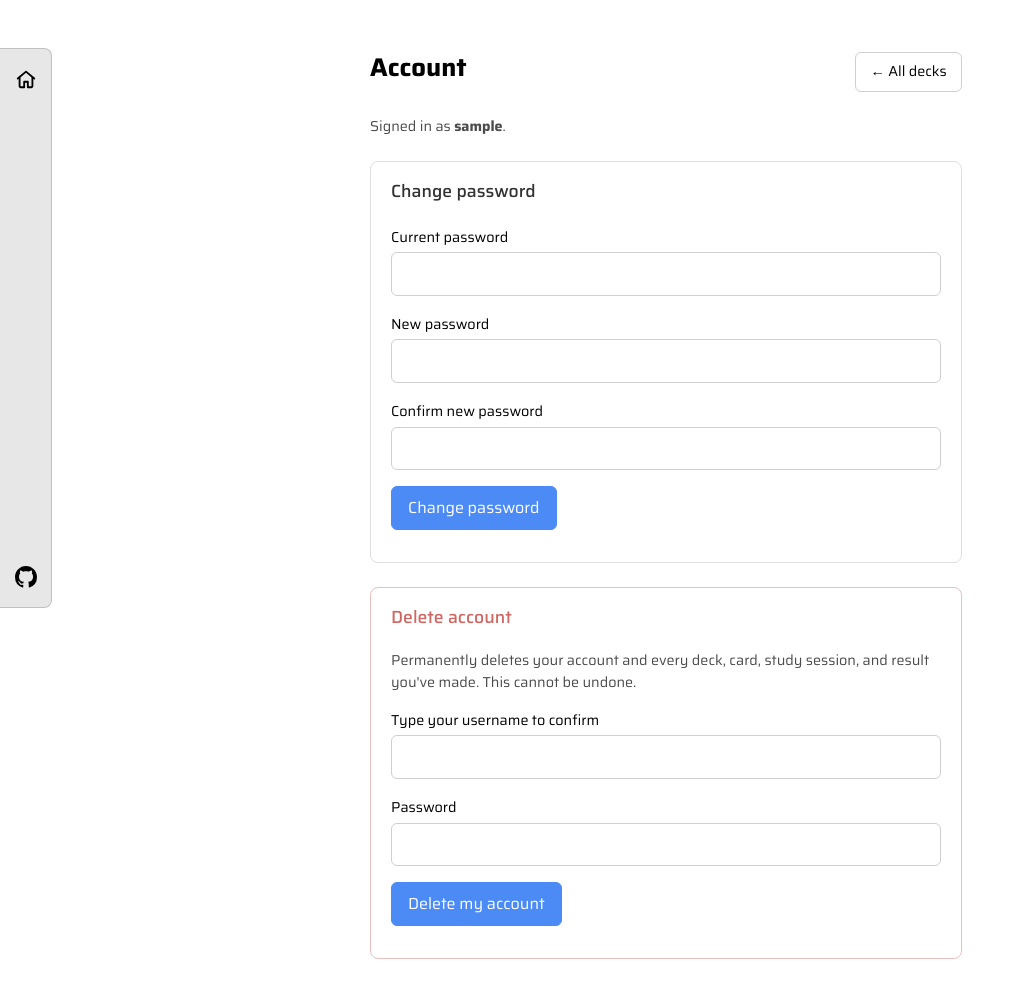
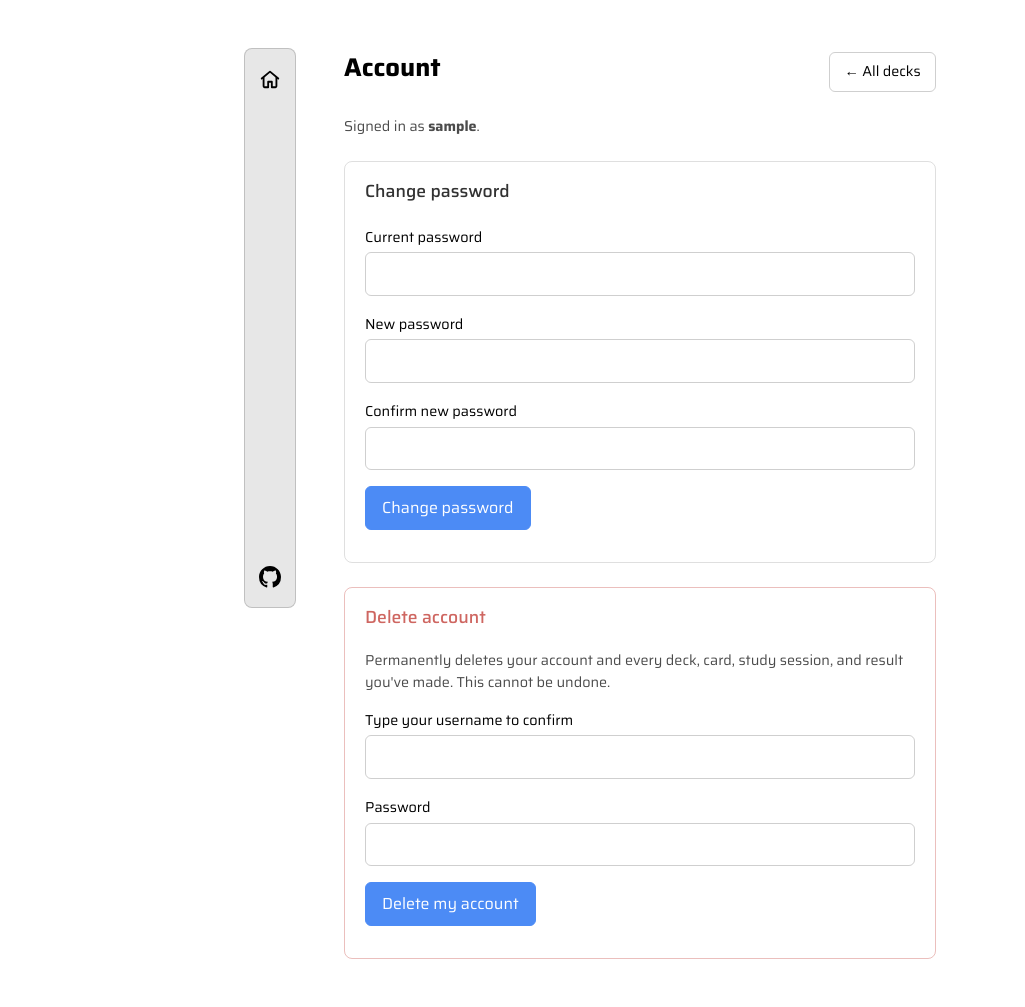
Before and after one commit to mikedewar/crazy-cram, a Flask app: page /account in a window 1280 px wide. Shown: the whole page, without its empty margins (0-1025 px from the left). Run offline with Flask 3, Linux system fonts and the light colour scheme; the visitor is signed in with stand-in values (Sample User, id 1); some libraries are stand-ins or nearby versions.

Commit message:
Anchor sidebar to left edge of centred content column

```diff
--- a/static/style.css
+++ b/static/style.css
@@ -1,6 +1,6 @@
 :root { color-scheme: light dark; }
 * { box-sizing: border-box; }
-body { font: 16px/1.5 "Saira", system-ui, sans-serif; margin: 0; padding-left: 3.25rem; }
+body { font: 16px/1.5 "Saira", system-ui, sans-serif; margin: 0; }
 main { max-width: 32rem; margin: 3rem auto; padding: 0 1.5rem; }
 h1 { margin: 0 0 .25rem; font-size: 1.6rem; }
 h2 { margin: 0 0 1.25rem; font-weight: 500; font-size: 1.15rem; opacity: .8; }
@@ -24,13 +24,14 @@ button:hover, input[type=submit]:hover { background: #3a78e0; border-color: #3a7
 .flash-success { background: #2a8a4b33; border: 1px solid #2a8a4b66; color: #1e6e3a; }
 a { color: #4c8bf5; }
 .sidebar {
-  position: fixed; top: 3rem; left: 0; height: 70vh;
+  position: fixed; top: 3rem; height: 70vh;
+  left: max(0.5rem, calc(50% - 20rem - 1.5rem - 3.25rem));
   width: 3.25rem; padding: .75rem 0;
   display: flex; flex-direction: column; align-items: center;
   gap: .5rem;
   background: #8883;
-  border: 1px solid #8886; border-left: none;
-  border-radius: 0 .5rem .5rem 0;
+  border: 1px solid #8886;
+  border-radius: .5rem;
   z-index: 10;
 }
 .sidebar-btn {
```
